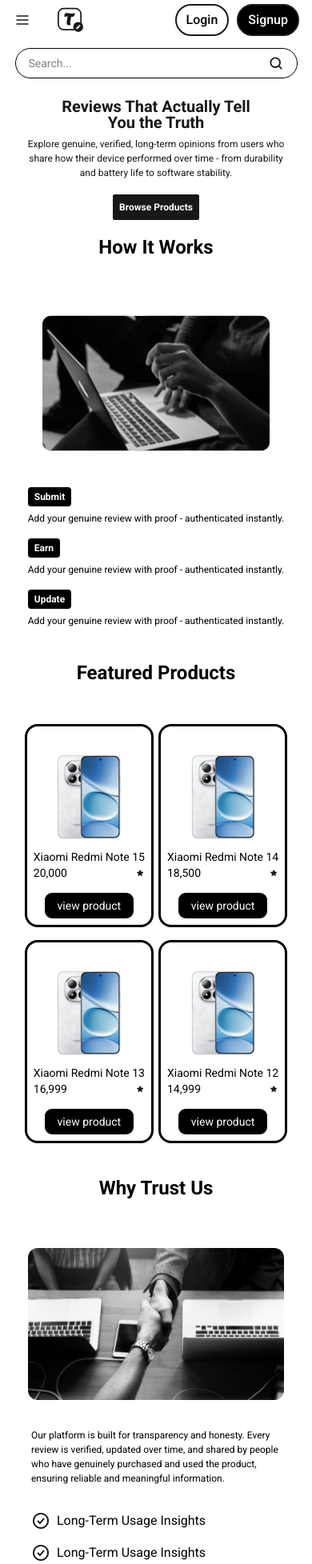
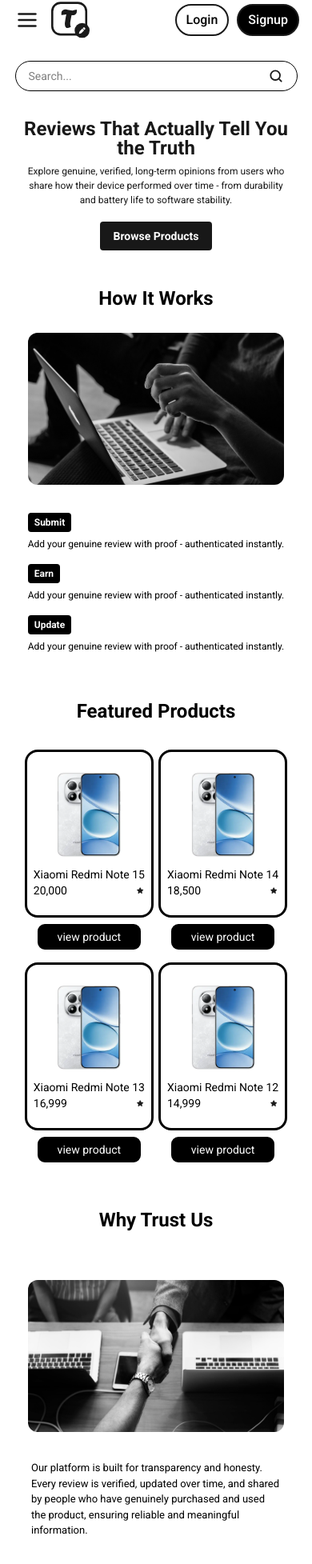
Before and after one commit to pandeynikhilone/truloop, a Next.js app: page / in a window 390 px wide. Shown: the part 11-1966 px from the top of the page at 80% size. Built offline with nearby package versions, Linux system fonts and the light colour scheme.

Commit message:
feat: HomePage.jsx semi-completed

```diff
--- a/app/components/Homepage.jsx
+++ b/app/components/Homepage.jsx
@@ -35,17 +35,17 @@
     <nav className="max-w-full px-4 py-3 md:px-6 md:py-6 lg:py-2 justify-between items-center">
       <div className="flex items-center w-full justify-between">
         {/* Left side of navigation */}
-        <div className="flex gap-8 items-center">
+        <div className="flex gap-3 items-center">
           <button className="lg:hidden" onClick={toggleMenu}>
             <img
               src={"/homepage/menu.svg"}
               alt="Menu toggle"
-              className="w-6 h-6 md:w-9 md:h-9"
+              className="w-9 aspect-square md:w-9 md:h-9"
             />
           </button>
           <img
             src="/homepage/truloop_icon.svg"
-            className="w-8 h-8 md:w-14 md:h-14 self-center"
+            className="w-12 aspect-square md:w-14 md:h-14 self-center"
             alt="truloop"
           />
 
@@ -85,25 +85,13 @@
 
       {/* Mobile Menu */}
       {isOpen && (
-        <div
-          className={`
-    fixed top-0 left-0
-    max-w-75 h-[90vh] p-[30px] gap-6
-    rounded-tr-[1.5rem] rounded-br-[1.5rem]
-    bg-white shadow-[-2px_0_16px_0_#CCC]
-    z-50 mt-4
-    flex flex-col font-medium
-
-    transform transition-transform duration-500 ease-in-out
-    ${isOpen ? "translate-x-0" : "-translate-x-full"}
-  `}
-        >
+        <div className={`fixed top-0 left-0 max-w-75 h-[90vh] w-[250px]  gap-6 rounded-tr-[1.5rem] rounded-br-[1.5rem] bg-white shadow-[-2px_0_16px_0_#CCC] z-50 mt-4 flex flex-col font-medium transform transition-transform duration-500 ease-in-out ${isOpen ? "translate-x-0" : "-translate-x-full"} `}>
           <div className="flex flex-col gap-15">
-            <div className="flex items-center justify-between">
+            <div className="flex items-center justify-between p-3">
               <div>
                 <img
                   src="/homepage/truloop_icon.svg"
-                  className="w-13 aspect-square md:w-14 md:h-14 self-center"
+                  className="w-13 mt-2 aspect-square md:w-14 md:h-14 self-center"
                   alt="truloop"
                 />
               </div>
@@ -122,26 +110,30 @@
             </div>
 
             <div className="flex flex-col gap-6">
+              <hr className="inline-block opacity-30" />
               <button
-                className="px-10 w-full py-4 outline outline-[0.60px] outline-Grey-10 inline-flex justify-start items-center gap-2.5"
+                className="px-10 w-full inline-flex justify-start items-center gap-2.5"
                 onClick={() => setIsOpen(false)}
               >
                 Home
               </button>
 
+              <hr className="inline-block opacity-30" />
               <button
-                className="px-10 py-4 outline outline-[0.60px] outline-Grey-10 inline-flex justify-start items-center gap-2.5"
+                className="px-10 inline-flex justify-start items-center gap-2.5"
                 onClick={() => setIsOpen(false)}
               >
                 Products
               </button>
 
+              <hr className="inline-block opacity-30" />
               <button
-                className="px-10 py-4 outline outline-[0.60px] outline-Grey-10 inline-flex justify-start items-center gap-2.5"
+                className="px-10 inline-flex justify-start items-center gap-2.5"
                 onClick={() => setIsOpen(false)}
               >
                 Profile
               </button>
+              <hr className="inline-block opacity-30" />
             </div>
           </div>
         </div>
@@ -154,21 +146,21 @@
   return (
     <>
       <div className="flex justify-center lg:hidden">{<Search />}</div>
-      <div className="lg:bg-[url(/homepage/background.png)]">
-        <div className="self-stretch mt-4 h-45 md:h-100 lg:h-[90vh] items-center flex justify-center bg-white opacity-90">
+      <div className="lg:bg-[url(/homepage/background.png)] my-4">
+        <div className="self-stretch h-45 md:h-100 lg:h-[90vh] items-center flex justify-center bg-white opacity-90">
           <div className="p-3 inline-flex flex-col justify-start items-center gap-2.5">
             <div className="self-stretch flex flex-col justify-start items-center gap-2 md:gap-3">
-              <div className="w-[250px] md:w-full text-center justify-start text-xl md:text-3xl lg:text-5xl font-bold leading-5">
+              <div className="w-[92%] md:w-full text-center justify-start leading-6 text-[24px] md:text-3xl lg:text-[50px] font-bold">
                 Reviews That Actually Tell You the Truth
               </div>
-              <div className="w-[90%] text-center justify-start text-[12px] md:text-[15px] md:w-full md:px-2 lg:text-[25px] lg:w-[72%]">
+              <div className="w-[88%] mx-auto text-center justify-start text-[12px] md:text-[15px]  md:px-2 lg:text-[25px] lg:w-[62%]">
                 Explore genuine, verified, long-term opinions from users who
                 share how their device performed over time - from durability and
                 battery life to software stability.
               </div>
             </div>
             <div className="px-2.5 py-1.5 rounded inline-flex justify-center items-center gap-[2.50px]">
-              <button className="bg-black rounded-sm text-white text-xs md:text-lg md:p-2.5 font-bold p-2 hover:cursor-pointer hover:bg-white hover:text-black border-2">
+              <button className="bg-black rounded-md text-white text-sm md:text-lg md:p-2.5 font-bold p-2 px-4 hover:cursor-pointer hover:bg-white hover:text-black border-2">
                 Browse Products
               </button>
             </div>
@@ -181,7 +173,7 @@
 
 function OurRole() {
   return (
-    <div className="flex justify-center flex-col gap-12 mb-8 lg:my-15">
+    <div className="flex justify-center flex-col gap-4 lg:my-15">
       <div className="text-center justify-start text-2xl md:text-3xl lg:text-5xl font-bold">
         How It Works
       </div>
@@ -218,7 +210,10 @@
         </div>
 
         {/* Image */}
-        <img class="h-53 w-80 block rounded-2xl lg:w-[38.125rem] lg:h-[17.5rem] px-4.5" src="/homepage/img.svg" />
+        <img
+          class="h-53 w-80 block rounded-2xl lg:w-[38.125rem] lg:h-[17.5rem]"
+          src="/homepage/img.svg"
+        />
       </div>
     </div>
   );
@@ -257,8 +252,9 @@
 
 function ProductCard({ product }) {
   return (
+    <div>
       <div className="flex flex-col items-center border-3 p-2 rounded-2xl">
-      <div className="h-[200px] lg:w-[250px] lg:h-[325px] flex flex-col justify-center items-center">
+        <div className="h-[180px] lg:w-[250px] lg:h-[325px] flex flex-col justify-center items-center mb-2">
           <div>
             <img
               className="aspect-square w-[130px] lg:w-[210px]"
@@ -277,8 +273,8 @@
             </div>
           </div>
         </div>
-
-      <div className="flex w-[80%] bg-black rounded-[9px] md:mb-3 lg:mb-4.5 hover:bg-white border-2">
+      </div>
+      <div className="flex w-[80%] mx-auto bg-black rounded-[9px] hover:bg-white mt-2 border-2">
         <span className="text-white text-sm w-full text-center lg:text-lg p-1 hover:text-black hover:cursor-pointer">
           view product
         </span>
@@ -290,7 +286,7 @@
 function FeaturedProducts() {
   return (
     <div className="my-10 md:px-10 flex flex-col gap-8">
-      <div className="flex w-full text-center justify-center mb-4 text-2xl md:text-3xl lg:text-5xl font-bold">
+      <div className="flex w-full text-center justify-center text-2xl md:text-3xl lg:text-5xl font-bold">
         Featured Products
       </div>
 
@@ -305,7 +301,7 @@
 
 function TrustUs() {
   return (
-    <div className="flex justify-center flex-col gap-12 mb-8 lg:my-15 w-full">
+    <div className="flex justify-center flex-col gap-12 lg:my-15 w-full">
       <div className="text-center justify-start text-2xl md:text-3xl lg:text-5xl font-bold">
         Why Trust Us
       </div>
@@ -315,22 +311,22 @@
       <div className="md:grid md:grid-cols-2 md:gap-0 place-items-center mx-auto gap-6 flex flex-col-reverse">
         {/* Text */}
         <div className="w-[80%] flex flex-col gap-8">
-          <div className="text-left md:text-left text-[12px]">
+          <div className="text-[13px] md:text-[15px] lg:text-[20px]">
             Our platform is built for transparency and honesty. Every review is
             verified, updated over time, and shared by people who have genuinely
             purchased and used the product, ensuring reliable and meaningful
             information.
           </div>
-          <div className="flex flex-col gap-4">
-            <div className="flex gap-2">
+          <div className="flex flex-col gap-4 text-[13px] md:text-[15px]  md:px-2 lg:text-[20px]">
+            <div className="flex gap-2 items-center">
               <img src="/homepage/icon/check_ring.png" alt="" />
               <span>Long-Term Usage Insights</span>
             </div>
-            <div className="flex gap-2">
+            <div className="flex gap-2 items-center">
               <img src="/homepage/icon/check_ring.png" alt="" />
               <span>Long-Term Usage Insights</span>
             </div>
-            <div className="flex gap-2">
+            <div className="flex gap-2 items-center">
               <img src="/homepage/icon/check_ring.png" alt="" />
               <span>Long-Term Usage Insights</span>
             </div>
@@ -354,19 +350,31 @@
         <div>
           <img
             src="/homepage/truloop_icon.svg"
-            className="w-8 h-8 md:w-14 md:h-14 self-center"
+            className="w-9 aspect-square md:w-14 md:h-14 self-center"
             alt="truloop"
           />
         </div>
-        <div className="gap-4 flex">
+        <div className="gap-2 flex text-[12px] md:text-[14px] lg:text-lg">
           <span className="hover:cursor-pointer">Home</span>
           <span className="hover:cursor-pointer">Terms</span>
           <span className="hover:cursor-pointer">Socials</span>
         </div>
         <div className="flex gap-1 md:gap-3">
-          <img className="w-4 md:w-[2.02681rem] md:h-[2.02681rem]" src="/homepage/icon/insta.svg" alt="" />
-          <img className="w-4 md:w-[2.02681rem] md:h-[2.02681rem]" src="/homepage/icon/insta.svg" alt="" />
-          <img className="w-4 md:w-[2.02681rem] md:h-[2.02681rem]" src="/homepage/icon/insta.svg" alt="" />
+          <img
+            className="w-4 md:w-[2.02681rem] md:h-[2.02681rem]"
+            src="/homepage/icon/insta.svg"
+            alt=""
+          />
+          <img
+            className="w-4 md:w-[2.02681rem] md:h-[2.02681rem]"
+            src="/homepage/icon/insta.svg"
+            alt=""
+          />
+          <img
+            className="w-4 md:w-[2.02681rem] md:h-[2.02681rem]"
+            src="/homepage/icon/insta.svg"
+            alt=""
+          />
         </div>
       </div>
     </div>
@@ -375,7 +383,7 @@
 
 function Homepage() {
   return (
-    <div className="relative z-0">
+    <div className="relative z-0 flex flex-col gap-4">
       <Navigation />
       <HeroSection />
       <OurRole />
```
Lines whose indentation alone changed are shown as unchanged.
